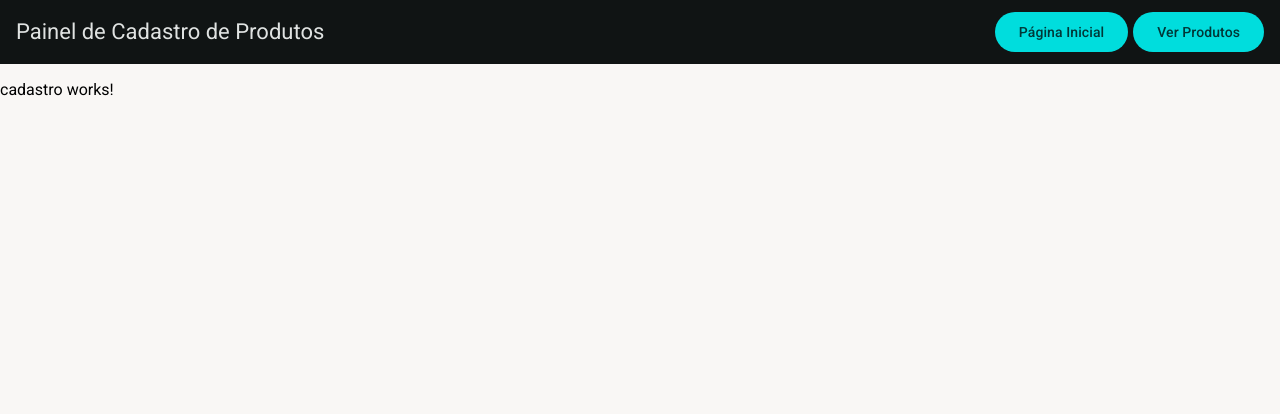
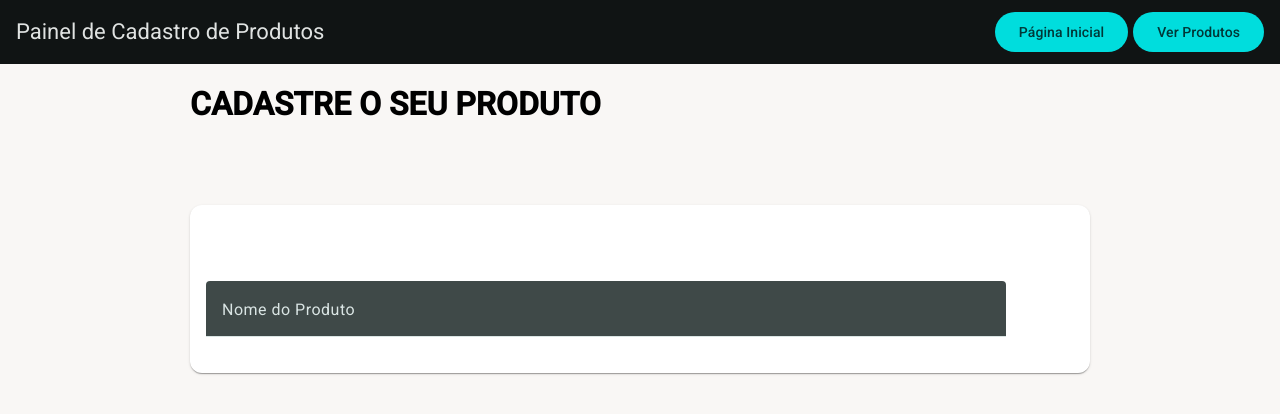
Before and after one commit to will10iam/desafio-crud-angular, an Angular app: page /cadastro in a window 1280 px wide. Shown: the top 414 px of the page. Built offline with nearby package versions, Linux system fonts and the light colour scheme.

Commit message:
iniciando criação do form de cadastro

```diff
--- a/src/app/cadastro/cadastro.component.html
+++ b/src/app/cadastro/cadastro.component.html
@@ -1 +1,24 @@
-<p>cadastro works!</p>
+<div fxLayout="row" fxLayoutAlign="center">
+    <div fxLayout="column" fxFlex="900px">
+        <h1>CADASTRE O SEU PRODUTO</h1>
+        <form class="mt-60">
+            <mat-card class="card-cadastro">
+                <mat-card-header>
+                    <mat-card-title></mat-card-title>
+                </mat-card-header>
+                <mat-card-content class="mt-60">
+                    <div fxLayout="row" fxLayoutAlign="start" fxLayoutGap="16px">
+                        <div fxLayout="column" fxFlex="800px">
+                            <mat-form-field class="full-width">
+                                <mat-label>
+                                    Nome do Produto
+                                </mat-label>
+                                <input type="text" matInput placeholder="Digite o nome do produto" />
+                            </mat-form-field>
+                        </div>
+                    </div>
+                </mat-card-content>
+            </mat-card>
+        </form>
+    </div>
+</div>
--- a/src/app/cadastro/cadastro.component.scss
+++ b/src/app/cadastro/cadastro.component.scss
@@ -0,0 +1,11 @@
+.card-cadastro {
+  background-color: #fff;
+}
+
+.input-cadastro {
+  background-color: bisque;
+}
+
+.mt-60 {
+  margin-top: 60px;
+}
```
Also changed, not shown: src/app/cadastro/cadastro.component.ts (+19 -5 lines).
